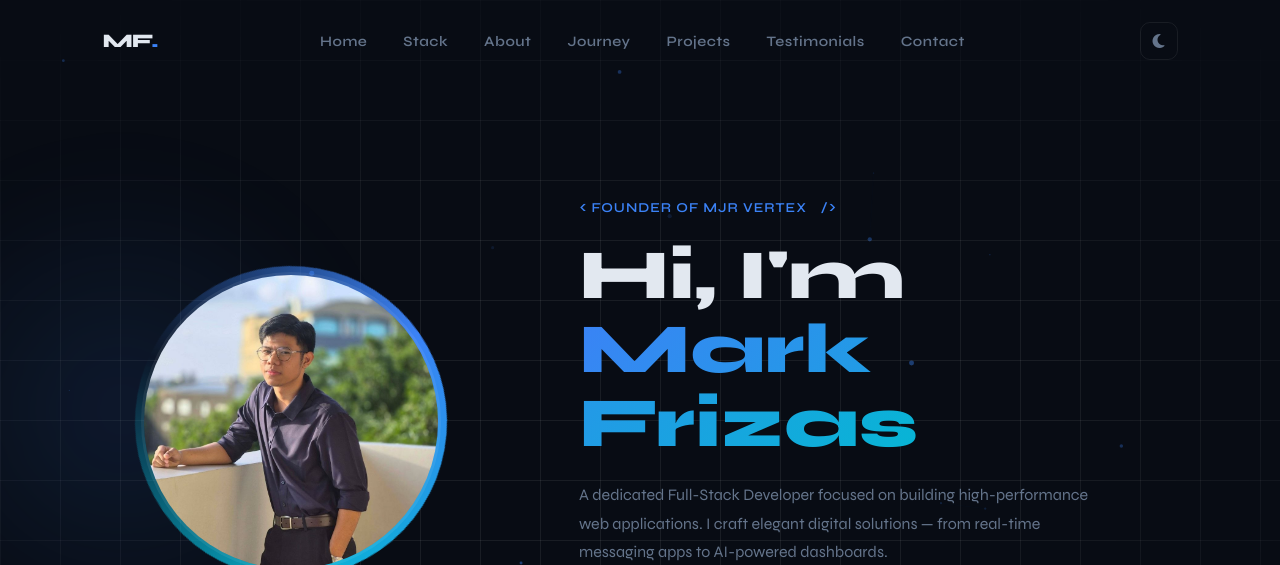
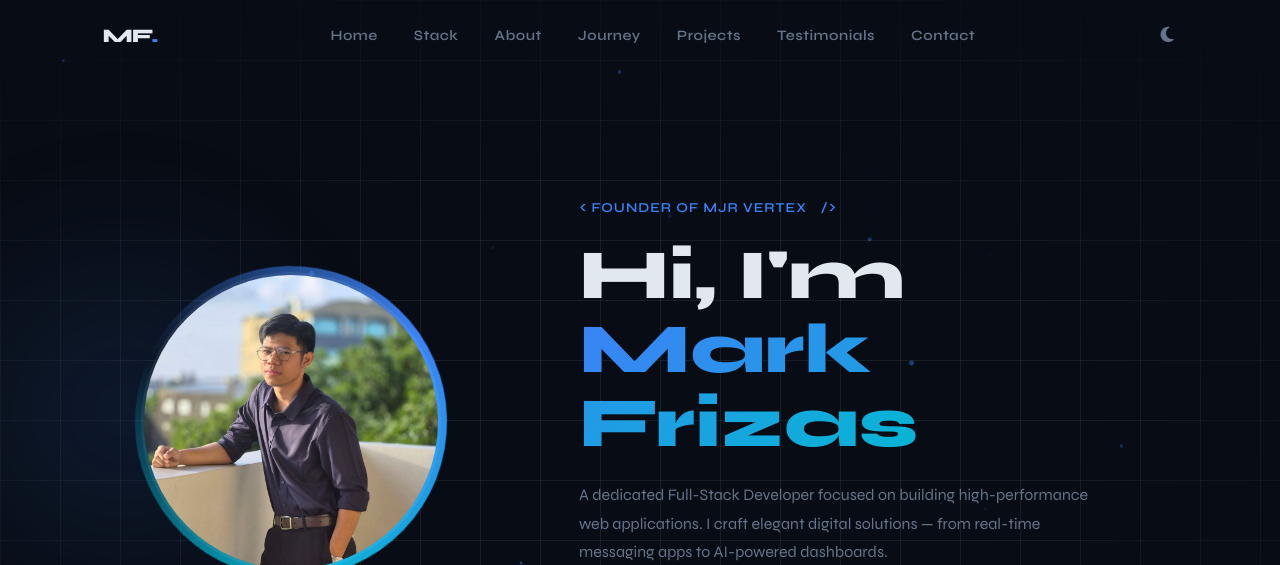
Before and after one commit to mark-12-fr/MarkFrizas, a website built with Vite: page index.html in a window 1280 px wide. Shown: the top 565 px of the page. Built offline with nearby package versions, Linux system fonts and the light colour scheme; a web font is replaced by a local one.

Commit message:
fix: center theme toggle icon vertically in nav

```diff
--- a/main.css
+++ b/main.css
@@ -109,16 +109,16 @@ body {
 
 /* Theme Toggle */
 .theme-toggle {
-    background: none; border: 1px solid var(--border);
+    background: none; border: none;
     color: var(--text-muted); cursor: pointer;
-    width: 38px; height: 38px; border-radius: 10px;
+    padding: 4px;
     display: flex; align-items: center; justify-content: center;
-    transition: var(--transition); font-size: 1rem;
-    margin-left: 12px;
+    transition: var(--transition); font-size: 1.1rem;
+    margin-left: 8px; line-height: 1;
+    align-self: center;
 }
 .theme-toggle:hover {
-    color: var(--primary); border-color: var(--primary);
-    background: var(--primary-dim);
+    color: var(--primary);
 }
 
 /* Mobile Menu */
```
